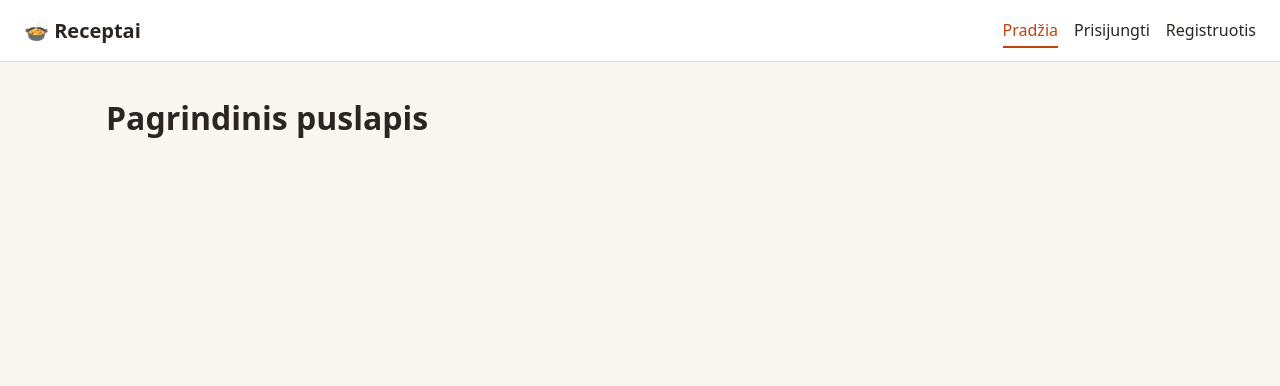
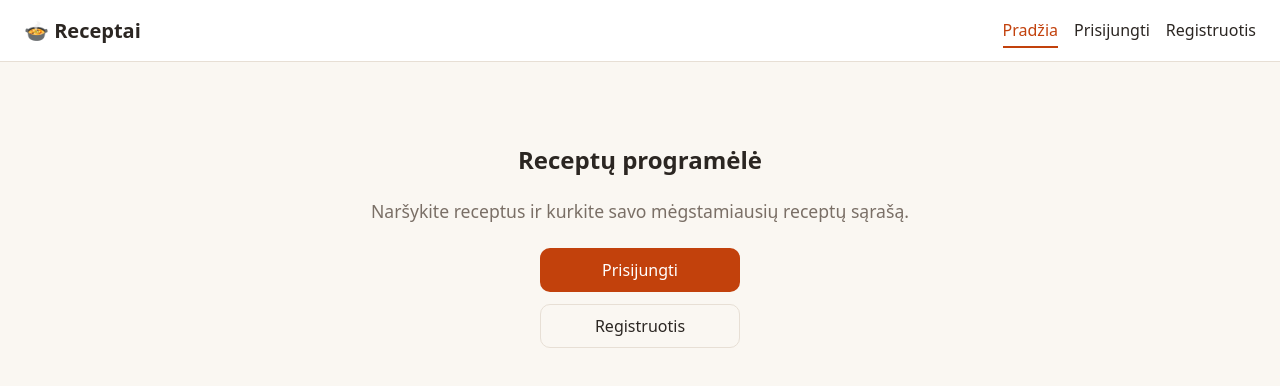
Before and after one commit to MantasRimkus/ReactJS2, a React (Vite) app: page / in a window 1280 px wide. Shown: the top 386 px of the page. Built offline with nearby package versions, Linux system fonts and the light colour scheme.

Commit message:
Add home page with login and register links

```diff
--- a/src/pages/Home.jsx
+++ b/src/pages/Home.jsx
@@ -1,5 +1,34 @@
+import { useContext } from 'react';
+import { Link } from 'react-router-dom';
+import { AuthContext } from '../context/AuthContext';
+
 function Home() {
-  return <h1>Pagrindinis puslapis</h1>;
+  const { isAuthenticated, user } = useContext(AuthContext);
+
+  return (
+    <section className="hero">
+      <h1>Receptų programėlė</h1>
+      <p>Naršykite receptus ir kurkite savo mėgstamiausių receptų sąrašą.</p>
+
+      {isAuthenticated ? (
+        <div className="hero-actions">
+          <p>Sveiki sugrįžę, {user.name}!</p>
+          <Link to="/dashboard" className="btn btn-primary">
+            Eiti į receptus
+          </Link>
+        </div>
+      ) : (
+        <div className="hero-actions">
+          <Link to="/login" className="btn btn-primary">
+            Prisijungti
+          </Link>
+          <Link to="/register" className="btn btn-outline">
+            Registruotis
+          </Link>
+        </div>
+      )}
+    </section>
+  );
 }
 
 export default Home;
```
